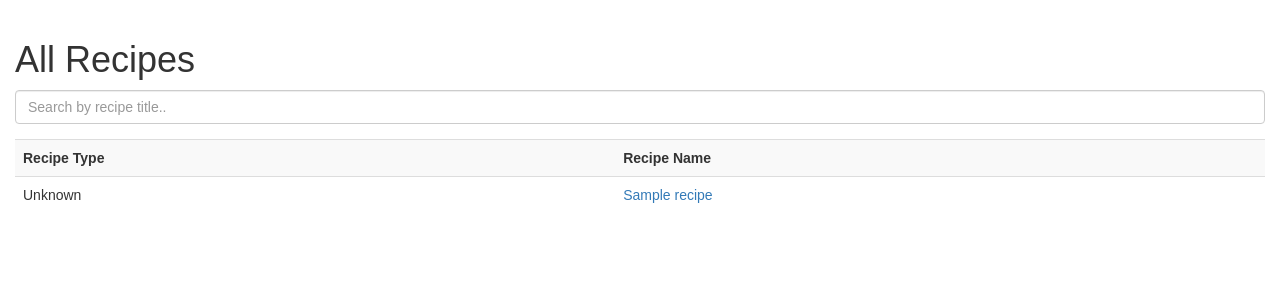
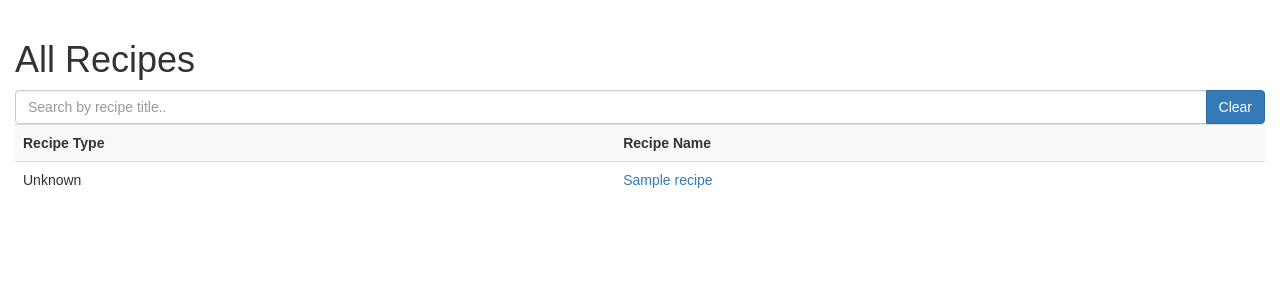
Before and after one commit to Myoldmopar/Cait.Rocks, a Django app: page /recipes/ in a window 1280 px wide. Shown: the part 52-352 px from the top of the page. Run offline with Django 3.2, Linux system fonts and the light colour scheme; tables that the repository leaves empty hold one stand-in row (values such as "Sample post"); some libraries are stand-ins or nearby versions.

Commit message:
Filter working even better

```diff
--- a/recipes/templates/recipes/recipe_list.html
+++ b/recipes/templates/recipes/recipe_list.html
@@ -3,8 +3,11 @@
 {% block content %}
 <h1>All Recipes</h1>
 {% if recipe_list %}
-    <div class="form-group">
-      <input type="text" class="form-control" id="filterInput" onkeyup="filterTableRows()" placeholder="Search by recipe title..">
+    <div class="input-group">
+      <input type="search" class="form-control" id="filterInput" onkeyup="filterTableRows()" placeholder="Search by recipe title..">
+      <span class="input-group-btn">
+        <button class="btn btn-primary" type="button" onclick="clearFilter()">Clear</button>
+      </span>
     </div>
     <table id="recipeListTable" class="table table-striped">
         <tr>
--- a/static/js/table_filter.js
+++ b/static/js/table_filter.js
@@ -18,3 +18,8 @@ function filterTableRows() {
     }
   }
 }
+
+function clearFilter() {
+    $("#filterInput").val('');
+    filterTableRows();
+}
```
Also changed, not shown: static/css/styles.css (deleted, +0 -27 lines).
